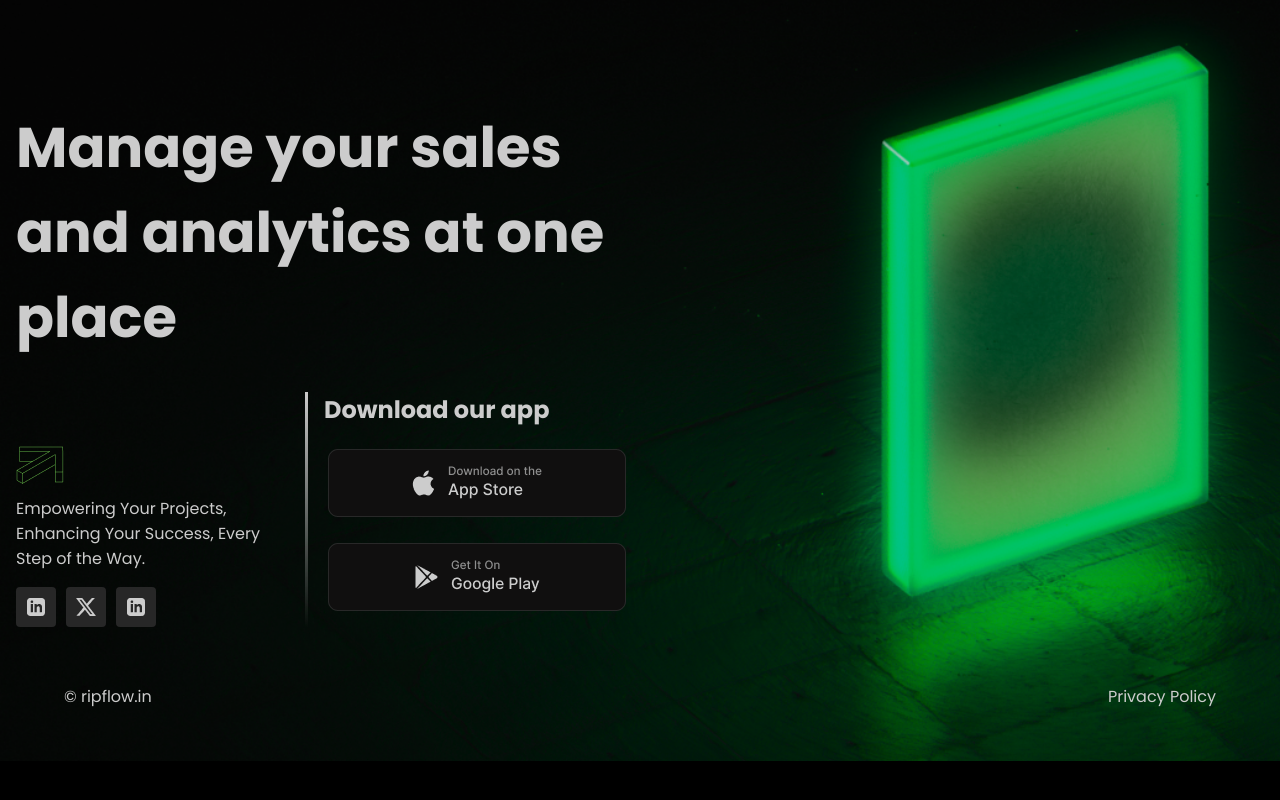
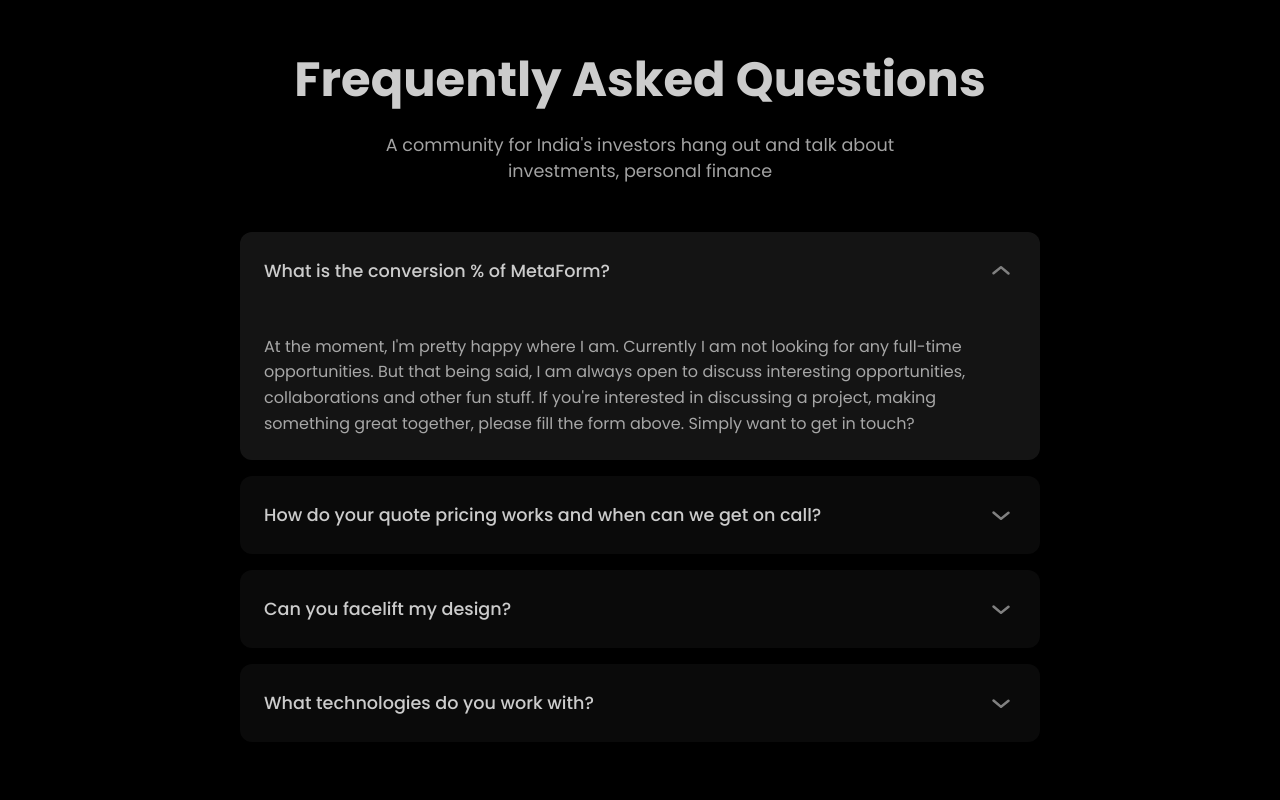
Before and after one commit to Mdmehran12/code-gama-ui-design, a React (Vite) app: page / in a window 1280 px wide. Shown: the part 10300-11100 px from the top of the page. Before the commit the page ends 11061 px from the top, so only its background shows below. Built offline with nearby package versions, Linux system fonts and the light colour scheme.

Commit message:
FAQ Section added

```diff
--- a/src/App.jsx
+++ b/src/App.jsx
@@ -16,6 +16,7 @@ import TestimonialCarousel from './Components/Testimonial'
 import ComparisonTable from './Components/ComparisonTable'
 import BlogSuggestion from './Components/BlogSuggestion'
 import GetInTouch from './Components/GetInTouch'
+import Faq from './Components/Faq'
 function App() {
   return (
     <>
@@ -33,6 +34,7 @@ function App() {
       <TestimonialCarousel />
       <ComparisonTable />
       <BlogSuggestion />
+      <Faq />
       <GetInTouch />
     </>
   )
--- /dev/null
+++ b/src/Components/Faq.jsx
@@ -0,0 +1,64 @@
+import React from 'react';
+import './Faq.scss';
+
+const faqData = [
+    {
+        question: "What is the conversion % of MetaForm?",
+        answer: "At the moment, I'm pretty happy where I am. Currently I am not looking for any full-time opportunities. But that being said, I am always open to discuss interesting opportunities, collaborations and other fun stuff. If you're interested in discussing a project, making something great together, please fill the form above. Simply want to get in touch?"
+    },
+    {
+        question: "How do your quote pricing works and when can we get on call?",
+        answer: "We offer flexible pricing based on project scope and requirements. Schedule a call through our booking system to discuss your specific needs and get a detailed quote."
+    },
+    {
+        question: "Can you facelift my design?",
+        answer: "Yes! We specialize in modernizing and improving existing designs while maintaining brand identity. Let's discuss your vision and requirements."
+    },
+    {
+        question: "What technologies do you work with?",
+        answer: "We work with modern web technologies including React, Vue, Angular, Node.js, and various other frameworks and tools depending on project needs."
+    }
+];
+
+function Faq() {
+    const [activeIndex, setActiveIndex] = React.useState(0);
+
+    const toggleAccordion = (index) => {
+        setActiveIndex(activeIndex === index ? null : index);
+    };
+
+    return (
+        <div className="faq-container">
+            <div className="faq-content">
+                <div className="faq-header">
+                    <h1>Frequently Asked Questions</h1>
+                    <p>A community for India's investors hang out and talk about investments, personal finance</p>
+                </div>
+
+                <div className="faq-list">
+                    {faqData.map((faq, index) => (
+                        <div
+                            key={index}
+                            className={`faq-item ${activeIndex === index ? 'active' : ''}`}
+                            onClick={() => toggleAccordion(index)}
+                        >
+                            <div className="faq-question">
+                                <h3>{faq.question}</h3>
+                                <ArrowSVG rotate={activeIndex === index ? 180 : 0} />
+                            </div>
+                            <div className="faq-answer">
+                                <p>{faq.answer}</p>
+                            </div>
+                        </div>
+                    ))}
+                </div>
+            </div>
+        </div>
+    );
+}
+
+export default Faq;
+
+const ArrowSVG = ({ rotate }) => (
+    <svg xmlns="http://www.w3.org/2000/svg" style={{ height: "30px", transform: `rotate(${rotate}deg)` }} viewBox="0 0 24 24"><path d="m0 0h24v24h-24z" fill="#fff" opacity="0" /><path d="m12 16a1 1 0 0 1 -.64-.23l-6-5a1 1 0 1 1 1.28-1.54l5.36 4.48 5.36-4.32a1 1 0 0 1 1.41.15 1 1 0 0 1 -.14 1.46l-6 4.83a1 1 0 0 1 -.63.17z" fill="#a1a1a1" /></svg>
+)
--- /dev/null
+++ b/src/Components/Faq.scss
@@ -0,0 +1,103 @@
+.faq-container {
+    min-height: 100vh;
+    display: flex;
+    justify-content: center;
+    align-items: center;
+    padding: 2rem;
+    font-family: system-ui, -apple-system, sans-serif;
+
+    .faq-content {
+        max-width: 800px;
+        width: 100%;
+    }
+
+    .faq-header {
+        text-align: center;
+        margin-bottom: 3rem;
+        color: white;
+
+        .sparkle-icon {
+            color: #ffffff;
+            margin-bottom: 1rem;
+            width: 32px;
+            height: 32px;
+        }
+
+        h1 {
+            font-size: 3rem;
+            font-weight: 700;
+            margin-bottom: 1rem;
+        }
+
+        p {
+            font-size: 1.1rem;
+            opacity: 0.8;
+            max-width: 600px;
+            margin: 0 auto;
+        }
+    }
+
+    .faq-list {
+        display: flex;
+        flex-direction: column;
+        gap: 1rem;
+    }
+
+    .faq-item {
+        background: rgba(255, 255, 255, 0.05);
+        border-radius: 12px;
+        overflow: hidden;
+        cursor: pointer;
+        transition: all 0.3s ease;
+
+        &:hover {
+            background: rgba(255, 255, 255, 0.08);
+        }
+
+        &.active {
+            background: rgba(255, 255, 255, 0.1);
+
+            .chevron-icon {
+                transform: rotate(180deg);
+            }
+
+            .faq-answer {
+                max-height: 500px;
+                padding: 1.5rem;
+            }
+        }
+    }
+
+    .faq-question {
+        padding: 1.5rem;
+        display: flex;
+        justify-content: space-between;
+        align-items: center;
+        color: white;
+
+        h3 {
+            font-size: 1.1rem;
+            font-weight: 500;
+            margin: 0;
+        }
+
+        .chevron-icon {
+            width: 20px;
+            height: 20px;
+            transition: transform 0.3s ease;
+        }
+    }
+
+    .faq-answer {
+        max-height: 0;
+        padding: 0 1.5rem;
+        overflow: hidden;
+        color: rgba(255, 255, 255, 0.8);
+        transition: all 0.3s ease;
+
+        p {
+            margin: 0;
+            line-height: 1.6;
+        }
+    }
+}
```
